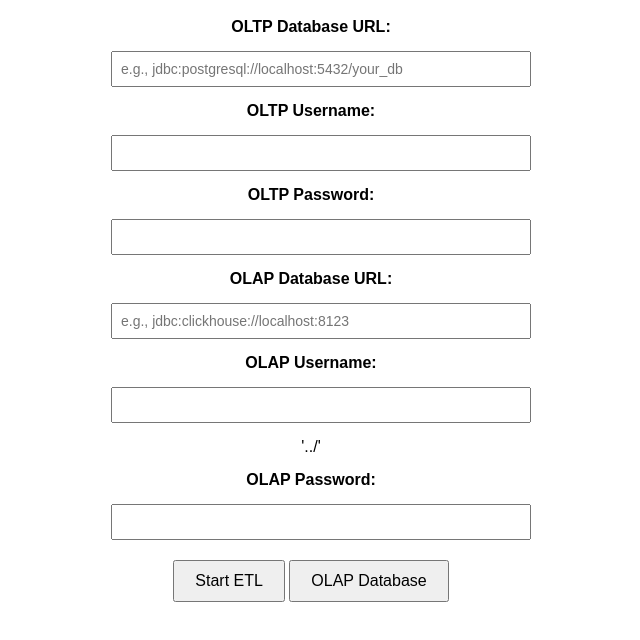
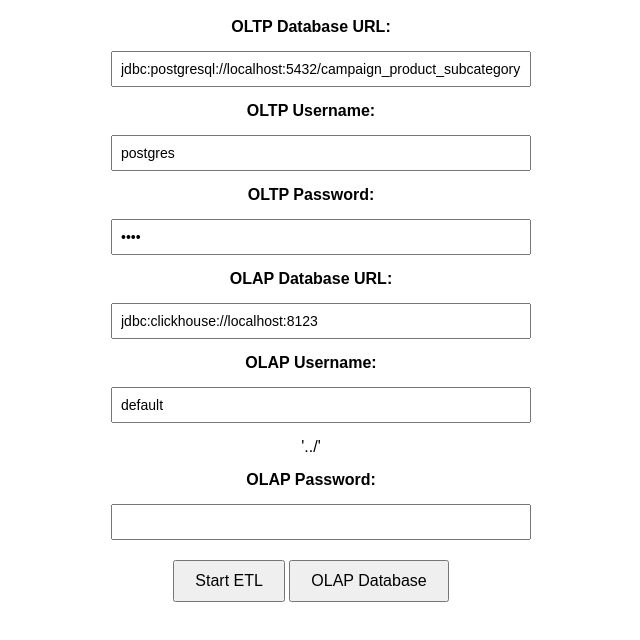
Before and after one commit to EC528-Fall-2024/hybrid-tx-analytical-epoxy, a plain HTML site: page apiary/etl-demo/src/main/resources/templates/home.html in a window 1280 px wide. Shown: the part 120-760 px from the top of the page, without its empty margins (329-969 px from the left). Drawn offline with Linux system fonts and the light colour scheme.

Commit message:
added placeholder values for etl inputs

```diff
--- a/apiary/etl-demo/src/main/resources/templates/home.html
+++ b/apiary/etl-demo/src/main/resources/templates/home.html
@@ -147,19 +147,19 @@
         <h1>Trigger ETL Process</h1>
         <div class="form-container">
             <label for="postgresUrl">OLTP Database URL:</label>
-            <input type="text" id="postgresUrl" placeholder="e.g., jdbc:postgresql://localhost:5432/your_db">
+            <input type="text" id="postgresUrl" value="jdbc:postgresql://localhost:5432/campaign_product_subcategory">
 
             <label for="postgresUser">OLTP Username:</label>
-            <input type="text" id="postgresUser">
+            <input type="text" id="postgresUser" value="postgres">
 
             <label for="postgresPassword">OLTP Password:</label>
-            <input type="password" id="postgresPassword">
+            <input type="password" id="postgresPassword" value="dbos">
 
             <label for="clickhouseUrl">OLAP Database URL:</label>
-            <input type="text" id="clickhouseUrl" placeholder="e.g., jdbc:clickhouse://localhost:8123">
+            <input type="text" id="clickhouseUrl" value="jdbc:clickhouse://localhost:8123">
 
             <label for="clickhouseUser">OLAP Username:</label>
-            <input type="text" id="clickhouseUser"> '../'
+            <input type="text" id="clickhouseUser" value="default"> '../'
 
             <label for="clickhousePassword">OLAP Password:</label>
             <input type="password" id="clickhousePassword">
```
